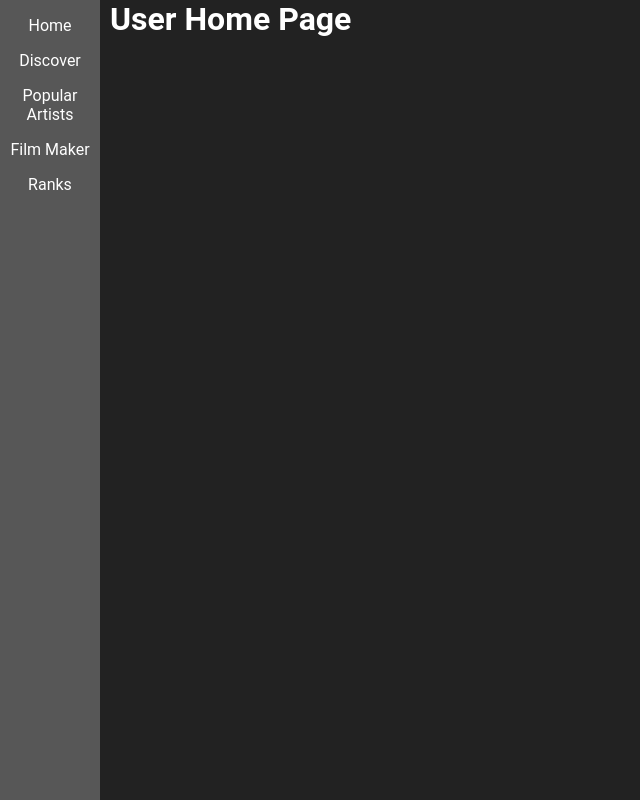
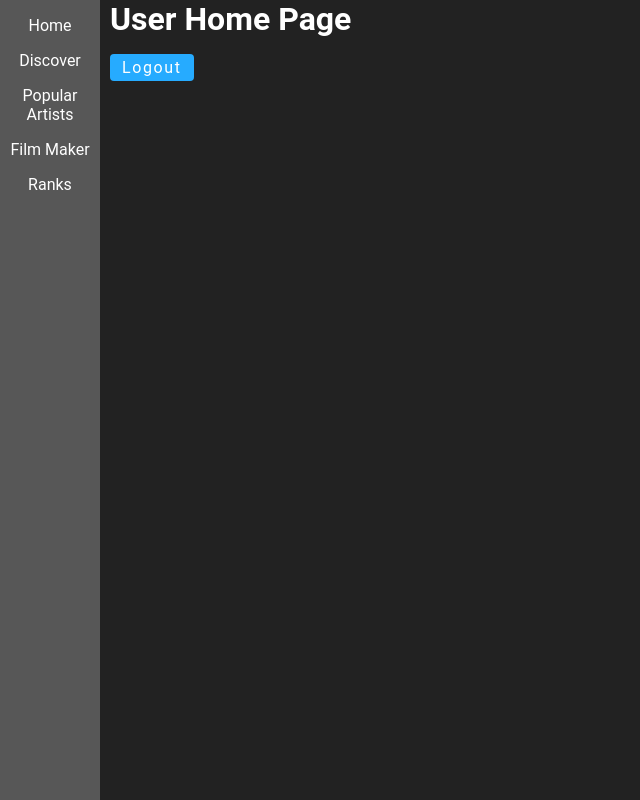
Before and after one commit to magacula/my-spotify-insights, a React (Create React App) app in the folder client/: page /home in a window 1280 px wide. Shown: the whole page, without its empty margins (0-640 px from the left). Built offline with nearby package versions, Linux system fonts and the light colour scheme.

Commit message:
moved logout button

```diff
--- a/client/src/components/HomeDashboard.js
+++ b/client/src/components/HomeDashboard.js
@@ -17,7 +17,7 @@ const Button = styled.a`
   font-size: 1rem;
   letter-spacing: 0.1rem;
   margin-top: 1rem;
-  margin-left: 0.5rem;
+  margin-left: 110px;
   margin-right: 0.5rem;
   transition: all 0.3s linear;
   cursor: pointer;
```
